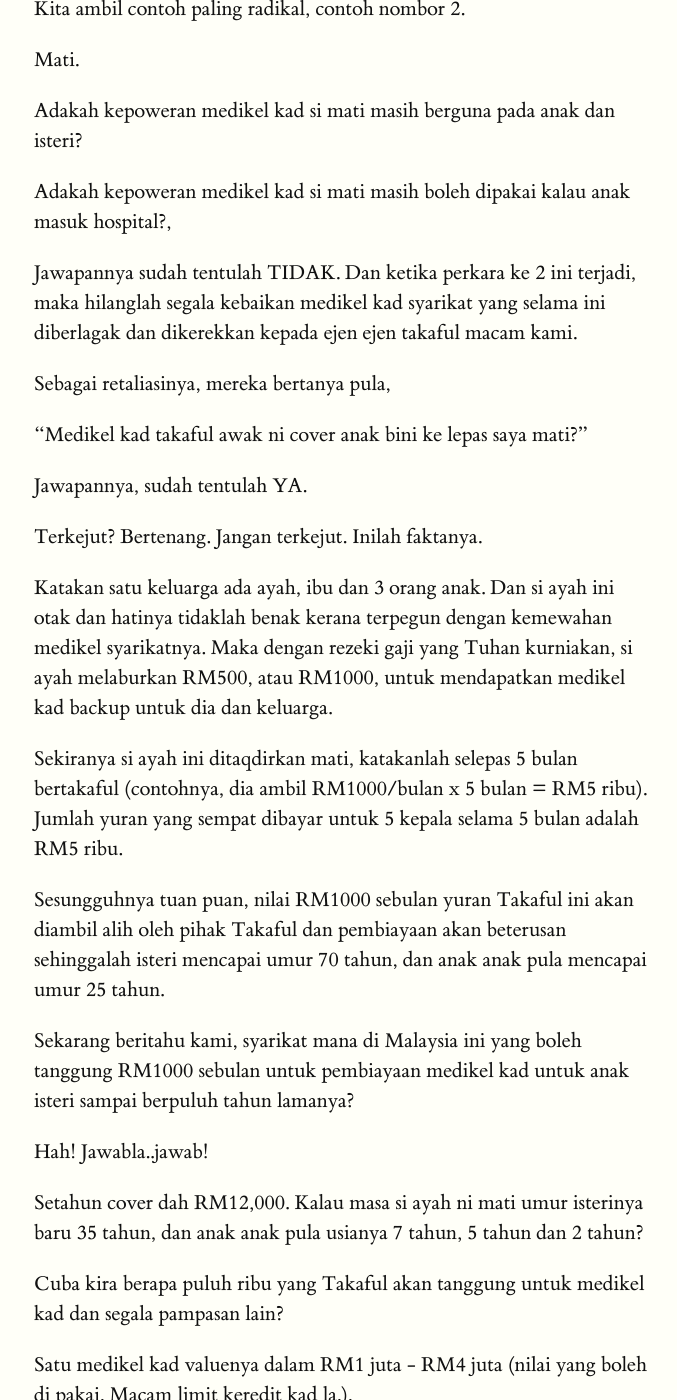
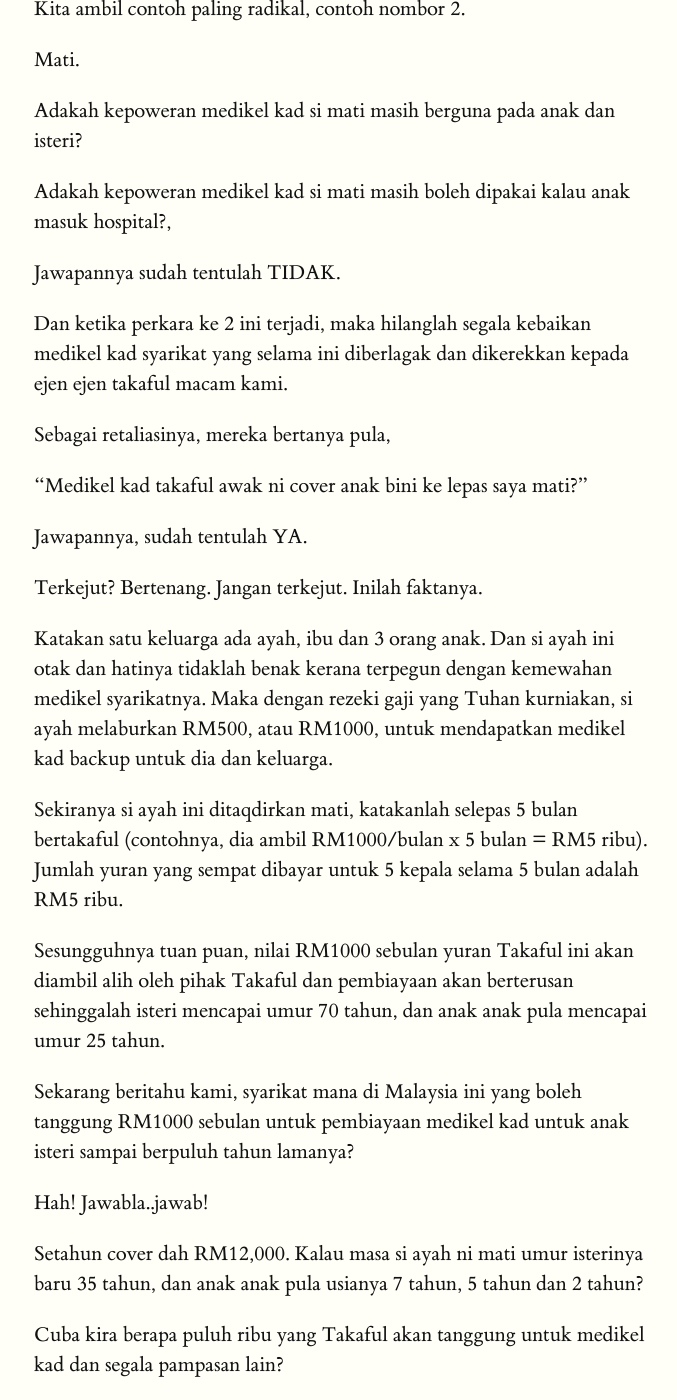
Before and after one commit to takafulis/takafulis.github.io, a Jekyll site: the page built from _posts/2017-06-23-medikel-kad.md, in a window 1280 px wide and 1400 px high, scrolled down 477 px. Shown: the whole window, without its empty margins (126-803 px from the left). Built offline with Jekyll 4.4.1, drawn with Linux system fonts in a browser that asks for light colours; some of the changed text lies outside the part shown.

Commit message:
Update 2017-06-23-medikel-kad.md

```diff
--- a/_posts/2017-06-23-medikel-kad.md
+++ b/_posts/2017-06-23-medikel-kad.md
@@ -22,7 +22,9 @@
 
 Adakah kepoweran medikel kad si mati masih boleh dipakai kalau anak masuk hospital?,
 
-Jawapannya sudah tentulah TIDAK. Dan ketika perkara ke 2 ini terjadi, maka hilanglah segala kebaikan medikel kad syarikat yang selama ini diberlagak dan dikerekkan kepada ejen ejen takaful macam kami.
+Jawapannya sudah tentulah TIDAK.
+
+Dan ketika perkara ke 2 ini terjadi, maka hilanglah segala kebaikan medikel kad syarikat yang selama ini diberlagak dan dikerekkan kepada ejen ejen takaful macam kami.
 
 Sebagai retaliasinya, mereka bertanya pula,
 
@@ -36,7 +38,7 @@
 
 Sekiranya si ayah ini ditaqdirkan mati, katakanlah selepas 5 bulan bertakaful (contohnya, dia ambil RM1000/bulan x 5 bulan = RM5 ribu). Jumlah yuran yang sempat dibayar untuk 5 kepala selama 5 bulan adalah RM5 ribu.
 
-Sesungguhnya tuan puan, nilai RM1000 sebulan yuran Takaful ini akan diambil alih oleh pihak Takaful dan pembiayaan akan beterusan sehinggalah isteri mencapai umur 70 tahun, dan anak anak pula mencapai umur 25 tahun.
+Sesungguhnya tuan puan, nilai RM1000 sebulan yuran Takaful ini akan diambil alih oleh pihak Takaful dan pembiayaan akan berterusan sehinggalah isteri mencapai umur 70 tahun, dan anak anak pula mencapai umur 25 tahun.
 
 Sekarang beritahu kami, syarikat mana di Malaysia ini yang boleh tanggung RM1000 sebulan untuk pembiayaan medikel kad untuk anak isteri sampai berpuluh tahun lamanya?
 
@@ -46,7 +48,8 @@
 
 Cuba kira berapa puluh ribu yang Takaful akan tanggung untuk medikel kad dan segala pampasan lain?
 
-Satu medikel kad valuenya dalam RM1 juta - RM4 juta (nilai yang boleh di pakai. Macam limit keredit kad la.).
+Satu medikel kad valuenya dalam RM1 juta - RM4 juta
+(nilai yang boleh di pakai. Macam limit keredit kad la.).
 
 Jadi, kalau emak 1 juta limit, anak anak sorang 1 juta limit. Pehhhh!!,
 
```
Also changed, not shown: other parts of _posts/2017-06-23-medikel-kad.md (+1 -1 lines).
